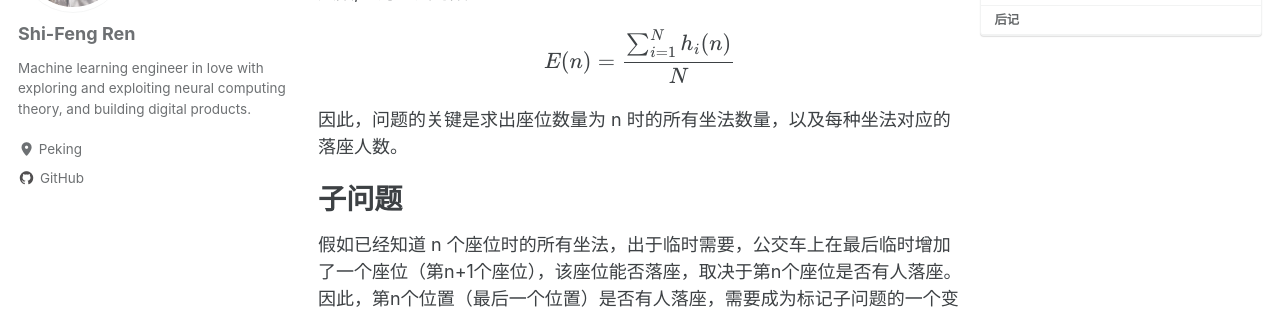
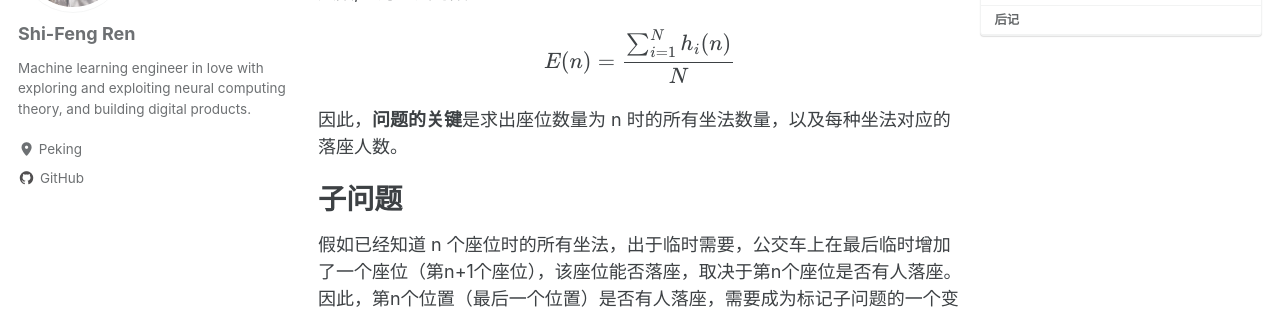
Before and after one commit to science-dojo/science-dojo.github.io, a Jekyll site: the page built from _posts/2024-09-17-N个座位坐满人的期望.md, in a window 1280 px wide and 900 px high, scrolled down 542 px. Shown: the part 151-460 px from the top of the window. Built offline with Jekyll 4.4.1, drawn with Linux system fonts in a browser that asks for light colours; cached includes are drawn as plain includes; formulas are drawn with MathJax 3.

Commit message:
bold some text

```diff
--- a/_posts/2024-09-17-N个座位坐满人的期望.md
+++ b/_posts/2024-09-17-N个座位坐满人的期望.md
@@ -30,7 +30,7 @@ $$
   E(n) = \frac{\sum_{i=1}^{N}h_i(n)}{N}
 $$
 
-因此，问题的关键是求出座位数量为 n 时的所有坐法数量，以及每种坐法对应的落座人数。
+因此，**问题的关键**是求出座位数量为 n 时的所有坐法数量，以及每种坐法对应的落座人数。
 
 # 子问题
 
```
